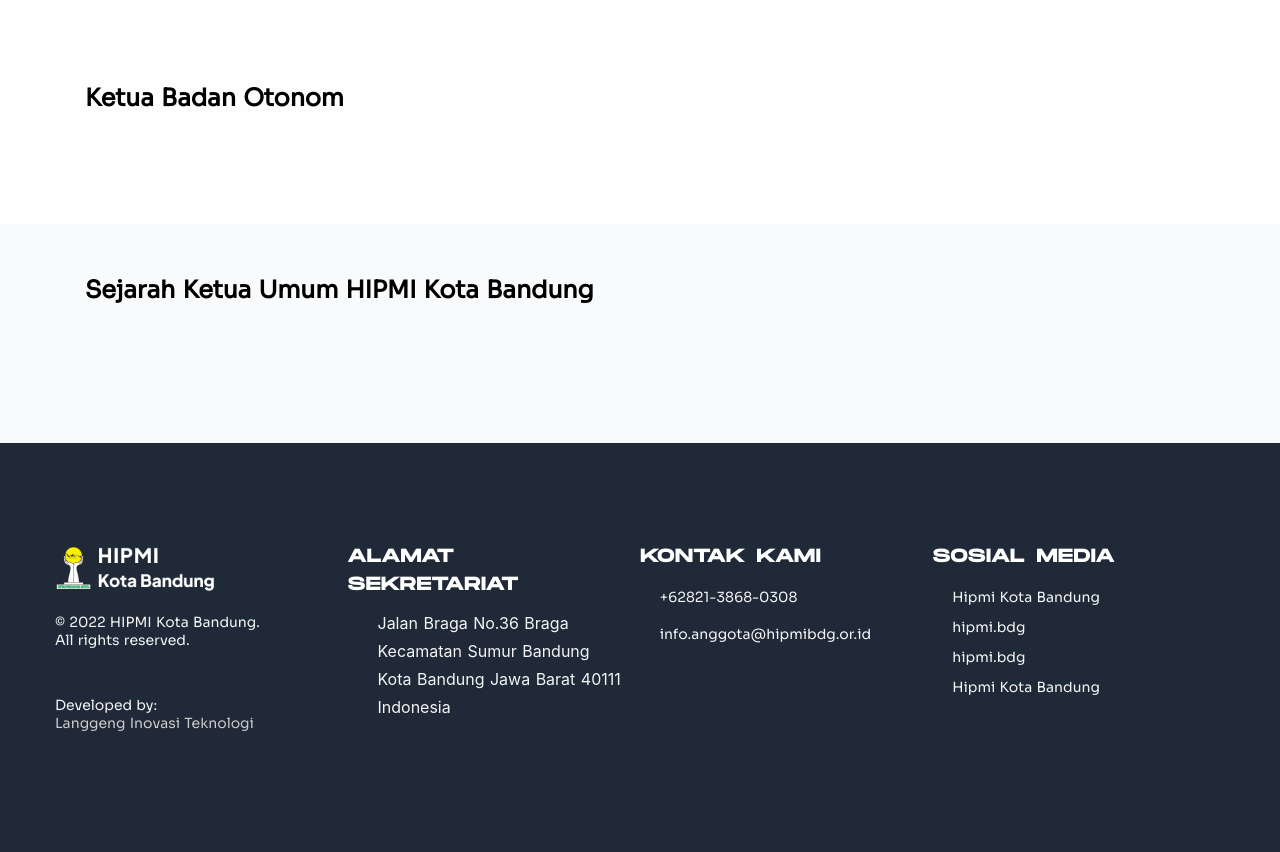
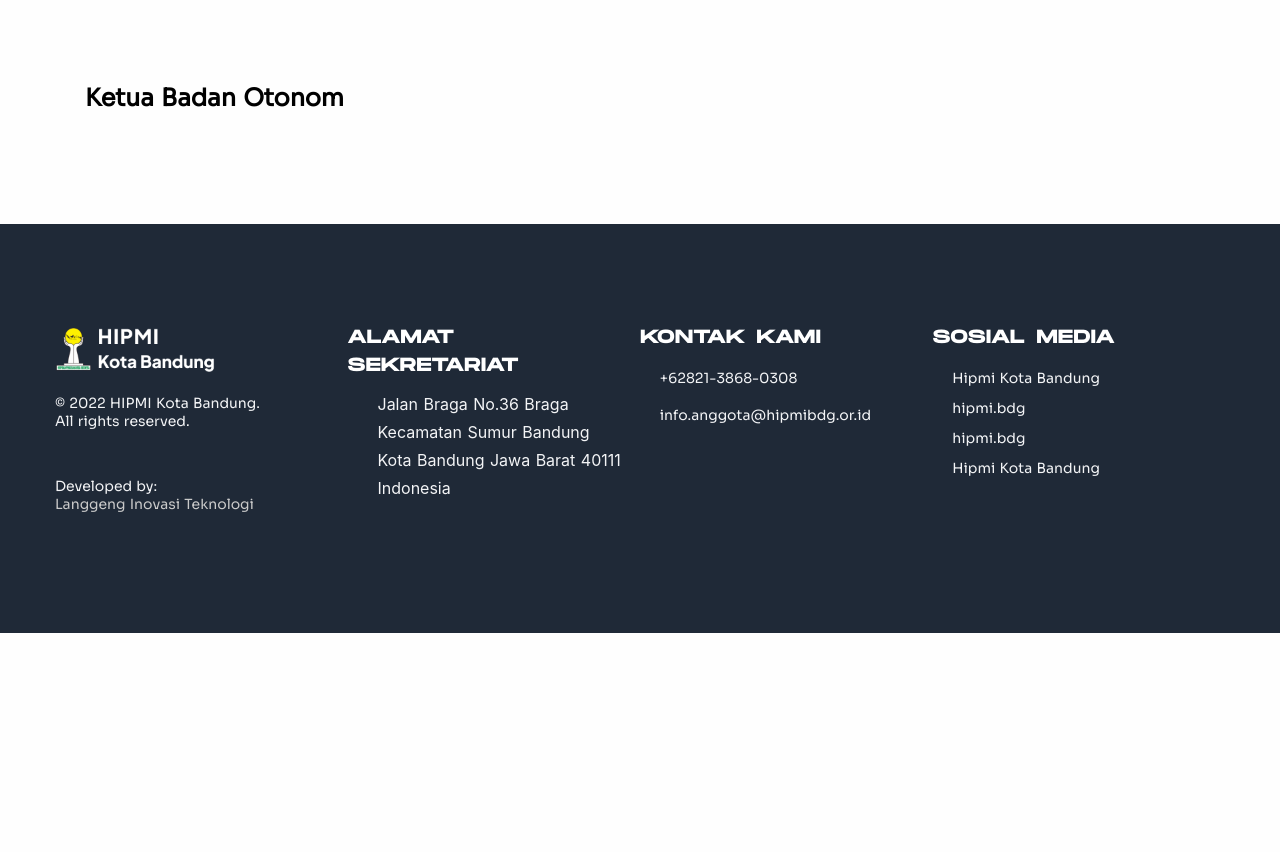
Before and after one commit to toniasep/himpi-bdg-v2, a Laravel app: template resources/views/tentangkami.blade.php in a window 1280 px wide. Shown: the part 2142-2994 px from the top of the page. After the commit the page ends 2775 px from the top, so only its background shows below. Run offline with Laravel 8, Linux system fonts and the light colour scheme; the template is opened without the code that fills it, so the values that code supplies are empty; data comes from the database, SQL or seed files in the repository; some libraries are stand-ins or nearby versions; some web fonts are replaced.

Commit message:
hide sejarah

```diff
--- a/resources/views/tentangkami.blade.php
+++ b/resources/views/tentangkami.blade.php
@@ -98,7 +98,7 @@
         </div>
     </section>
     <!-- /section -->
-    <section class="pt-10 pb-10 vm">
+    {{-- <section class="pt-10 pb-10 vm">
         <div class="container">
             <h3 id="s6">Sejarah Ketua Umum HIPMI Kota Bandung</h3><br>
             <div class="swiper-container mb-10" data-margin="30" data-nav="true" data-dots="true" data-items-xl="5"
@@ -124,7 +124,7 @@
             </div>
             <!-- /.swiper-container -->
         </div>
-    </section>
+    </section> --}}
     <!-- /section -->
 @endsection
 @section('css-inner')
```
